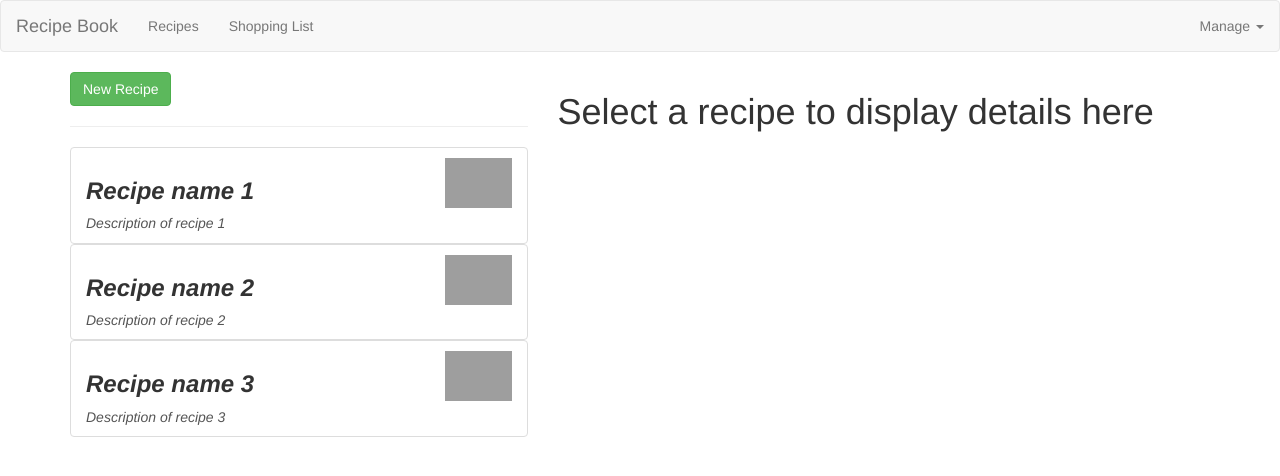
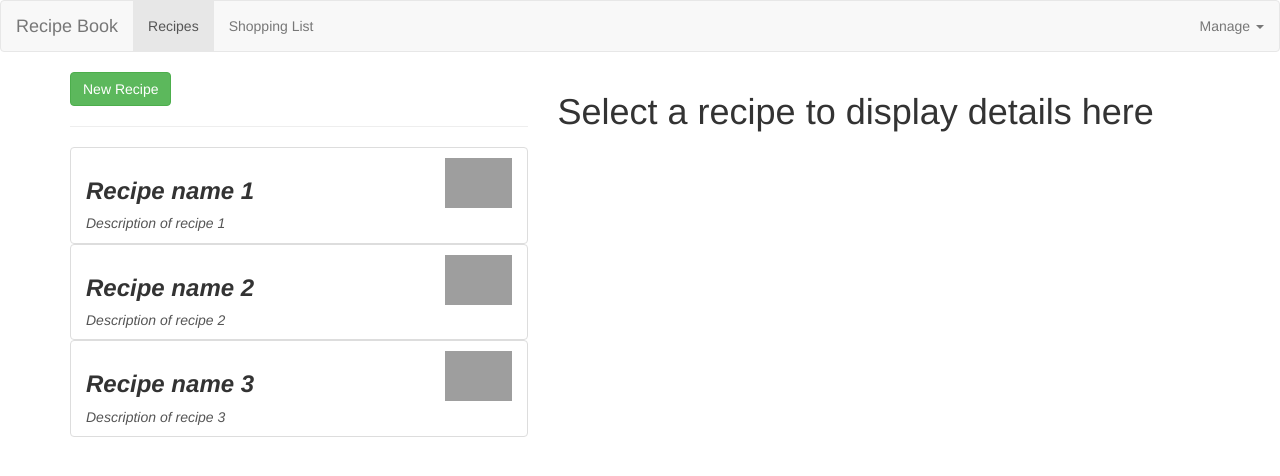
Before and after one commit to tibinthomas/ng-final-project-1, an Angular app: page /recipes in a window 1280 px wide. Shown: the top 476 px of the page. Built offline with nearby package versions, Linux system fonts and the light colour scheme; grey boxes are pictures that could not be loaded.

Commit message:
Routing cont...
1) Apply bootstrap class dinamically for the active component using routerLinkActive directive

```diff
--- a/src/app/header/header.component.html
+++ b/src/app/header/header.component.html
@@ -5,8 +5,8 @@
         </div>
         <div class="navbar-default">
             <ul class="nav navbar-nav">
-                <li><a routerLink = "/recipes">Recipes</a></li>
-                <li><a routerLink = "/shopping-list">Shopping List</a></li>
+                <li routerLinkActive = "active"><a routerLink = "/recipes">Recipes</a></li>
+                <li routerLinkActive = "active"><a routerLink = "/shopping-list">Shopping List</a></li>
             </ul>
             <ul class="nav navbar-nav navbar-right">
                 <li class="dropdown" appDropdown>
```
